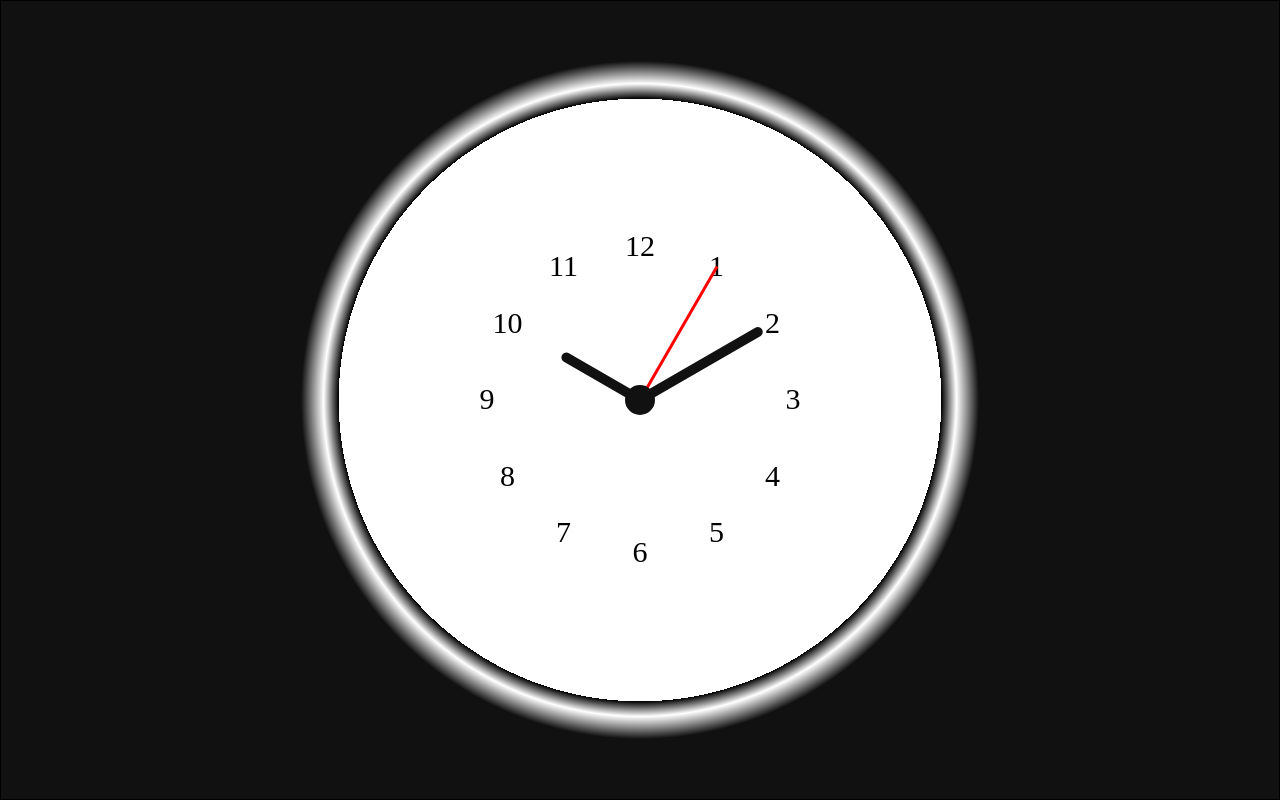
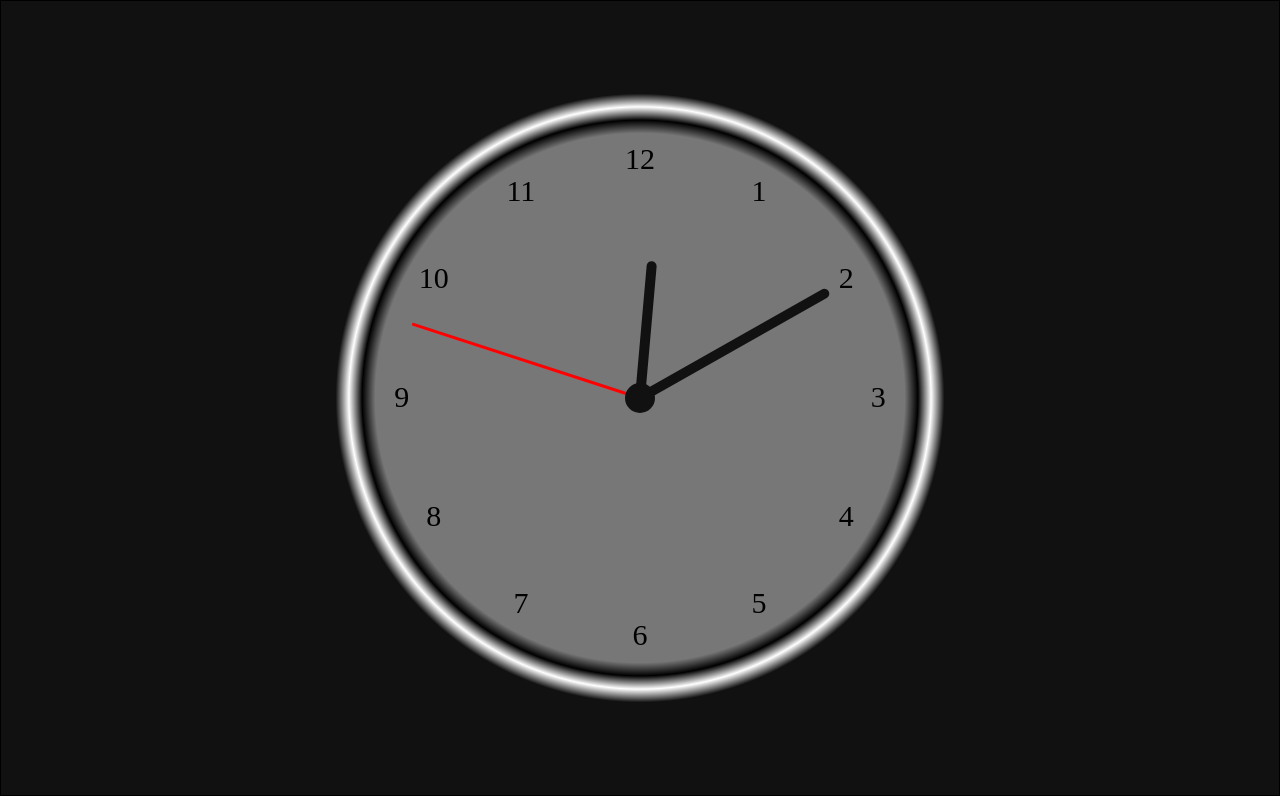
Before and after one commit to ToniCoffee/static-make-pairs, a website: page clock/index.html in a window 1280 px wide. Drawn offline with Linux system fonts and the light colour scheme.

Commit message:
initial commit

```diff
--- a/clock/clock.js
+++ b/clock/clock.js
@@ -1,29 +1,42 @@
-document.addEventListener('DOMContentLoaded', function (e) {
-  canvas.width =
-    document.documentElement.clientWidth || document.body.clientWidth;
-  const scrollWidth =
-    document.documentElement.scrollWidth || document.body.scrollWidth;
-  canvas.width -= scrollWidth - canvas.width;
+document.addEventListener("DOMContentLoaded", function (e) {
+  const canvas                = document.getElementById("canvas");
+  canvas.width                = document.documentElement.clientWidth || document.body.clientWidth;
+  const scrollWidth           = document.documentElement.scrollWidth || document.body.scrollWidth;
+  canvas.width                -= scrollWidth - canvas.width;
 
-  canvas.height =
-    document.documentElement.clientHeight || document.body.clientHeight;
-  const scrollHeight =
-    document.documentElement.scrollHeight || document.body.scrollHeight;
-  canvas.height -= scrollHeight - canvas.height;
+  canvas.height               = document.documentElement.clientHeight || document.body.clientHeight;
+  const scrollHeight          = document.documentElement.scrollHeight || document.body.scrollHeight;
+  canvas.height               -= scrollHeight - canvas.height;
 
-  const clockRadius = 85;
-  const halfCanvasWidth = canvas.width / 2;
-  const halfCanvasHeight = canvas.height / 2;
-  const hoursAngleIncrement = degreesToRadians(30); // 30 = 360 / 12; (In radians)
-  const secondsAngleIncrement = 6; // 6  = 360 / 60; (In degrees)
-  let currentSecondsAngle = 180;
+  const date                  = new Date();
+  let dateHour                = date.getHours() - 12;
+  let dateMinutes             = date.getMinutes();
+  let dateSeconds             = date.getSeconds();
+  const clockRadius           = canvas.width < canvas.height ? (canvas.width / 3) / 2 : (canvas.height / 3) / 2; // 85
+  const halfCanvasWidth       = canvas.width / 2;
+  const halfCanvasHeight      = canvas.height / 2;
+  const hoursAngle            = degreesToRadians(30);  // 30 = 360 / 12; (In radians)
+  const secondsAngleIncrement = 6 / 1;      // Six degrees every 1 second; (In degrees)
+  const minutesAngleIncrement = 6 / 60;     // Six degrees every 60 seconds; (In degrees)
+  const hoursAngleIncrement   = 30 / 3600;  // 30 degrees every 3600 seconds; (In degrees)
+  let currentSecondsAngle     = 180 + (dateSeconds * 6);
+  let currentMinutesAngle     = 180 + (dateMinutes * 6);
+  let currentHoursAngle       = 180 + (dateHour * 6 * 5) + (dateMinutes * 60 * 30) / 3600;
 
-  const fontSize = 30;
-  const halfFontSize = fontSize / 2;
+  const fontSize              = 30;
+  const halfFontSize          = fontSize / 2;
 
-  const ctx = canvas.getContext('2d');
-  ctx.font = `${fontSize}px serif`;
-  ctx.textAlign = 'center';
+  canvas.style.background     = `radial-gradient(
+    circle at center,
+    #777777 ${clockRadius * 2}px,
+    #000000 ${clockRadius * 2.1}px,
+    #ffffff ${clockRadius * 2.2}px,
+    #111111 ${clockRadius * 2.3}px
+  )`;
+
+  const ctx      = canvas.getContext("2d");
+  ctx.font       = `${fontSize}px serif`;
+  ctx.textAlign  = "center";
 
   drawAll(
     ctx,
@@ -31,12 +44,17 @@ document.addEventListener('DOMContentLoaded', function (e) {
     halfCanvasHeight,
     halfFontSize,
     clockRadius,
-    hoursAngleIncrement,
+    hoursAngle,
+    currentHoursAngle,
+    currentMinutesAngle,
     currentSecondsAngle
   );
 
   let handler = setInterval(() => {
-    currentSecondsAngle += secondsAngleIncrement;
+    currentSecondsAngle = setSeconds(currentSecondsAngle, secondsAngleIncrement);
+    currentMinutesAngle = setMinutes(currentMinutesAngle, minutesAngleIncrement);
+    currentHoursAngle   = setHours(currentHoursAngle, hoursAngleIncrement);
+
     ctx.clearRect(0, 0, canvas.width, canvas.height);
 
     drawAll(
@@ -45,17 +63,42 @@ document.addEventListener('DOMContentLoaded', function (e) {
       halfCanvasHeight,
       halfFontSize,
       clockRadius,
-      hoursAngleIncrement,
+      hoursAngle,
+      currentHoursAngle,
+      currentMinutesAngle,
       currentSecondsAngle
     );
   }, 1000);
 });
+
+function normalize(angle) {
+  if (angle === 540) angle = 180;
+  return angle;
+}
 
 function degreesToRadians(degrees = 1) {
   return (degrees * Math.PI) / 180;
 }
 function radiansToDegrees(radians = 1) {
   return (radians * 180) / Math.PI;
+}
+
+function setSeconds(seconds, angleIncrement) {
+  seconds += angleIncrement;
+  seconds = normalize(seconds);
+  return seconds;
+}
+
+function setMinutes(minutes, angleIncrement) {
+  minutes += angleIncrement;
+  minutes = normalize(minutes);
+  return minutes;
+}
+
+function setHours(hours, angleIncrement) {
+  hours += angleIncrement;
+  hours = normalize(hours);
+  return hours;
 }
 
 function drawAxis(
@@ -65,7 +108,7 @@ function drawAxis(
   halfCanvasWidth,
   halfCanvasHeight
 ) {
-  ctx.strokeStyle = 'green';
+  ctx.strokeStyle = "green";
   ctx.beginPath();
   ctx.moveTo(0, halfCanvasHeight);
   ctx.lineTo(canvasWidth, halfCanvasHeight);
@@ -77,14 +120,14 @@ function drawAxis(
   ctx.lineTo(halfCanvasWidth, canvasheight);
   ctx.stroke();
   ctx.closePath();
-  ctx.strokeStyle = 'black';
+  ctx.strokeStyle = "black";
 }
 
 function drawCenter(ctx, halfCanvasWidth, halfCanvasHeight, radius = 15) {
-  ctx.fillStyle = '#111111';
+  ctx.fillStyle = "#111111";
   ctx.arc(halfCanvasWidth, halfCanvasHeight, radius, 0, Math.PI * 2);
   ctx.fill();
-  ctx.fillStyle = 'black';
+  ctx.fillStyle = "black";
 }
 
 function drawHours(
@@ -123,6 +166,7 @@ function drawHoursLines(
   clockRadius
 ) {
   ctx.beginPath();
+  ctx.lineWidth = 1;
   ctx.moveTo(halfCanvasWidth, halfCanvasHeight);
   ctx.lineTo(
     halfCanvasWidth + cos * clockRadius * 2,
@@ -140,21 +184,20 @@ function drawHandler(
   factor = 1,
   rotationDegrees = 0,
   w = 10,
-  strokeStyle = '#111111'
+  strokeStyle = "#111111"
 ) {
   ctx.translate(halfCanvasWidth, halfCanvasHeight);
   ctx.rotate(degreesToRadians(rotationDegrees));
-  // ctx.fillRect(-w / 2, 0, w, clockRadius * factor);
   ctx.beginPath();
   ctx.moveTo(0, 0);
   ctx.strokeStyle = strokeStyle;
   ctx.lineWidth = w;
-  ctx.lineCap = 'round';
+  ctx.lineCap = "round";
   ctx.lineTo(0, clockRadius * factor);
   ctx.stroke();
   ctx.closePath();
   ctx.setTransform(1, 0, 0, 1, 0, 0);
-  ctx.strokeStyle = 'black';
+  ctx.strokeStyle = "black";
 }
 
 function drawHourHandler(
@@ -162,10 +205,10 @@ function drawHourHandler(
   halfCanvasWidth,
   halfCanvasHeight,
   clockRadius,
+  rotationDegrees = 0,
   factor = 1,
-  rotationDegrees = 0,
   w = 10,
-  strokeStyle = '#111111'
+  strokeStyle = "#111111"
 ) {
   drawHandler(
     ctx,
@@ -184,10 +227,10 @@ function drawMinuteHandler(
   halfCanvasWidth,
   halfCanvasHeight,
   clockRadius,
+  rotationDegrees = 0,
   factor = 1,
-  rotationDegrees = 0,
   w = 10,
-  strokeStyle = '#111111'
+  strokeStyle = "#111111"
 ) {
   drawHandler(
     ctx,
@@ -206,10 +249,10 @@ function drawSecondHandler(
   halfCanvasWidth,
   halfCanvasHeight,
   clockRadius,
+  rotationDegrees = 0,
   factor = 1,
-  rotationDegrees = 0,
   w = 10,
-  strokeStyle = '#111111'
+  strokeStyle = "#111111"
 ) {
   drawHandler(
     ctx,
@@ -229,13 +272,15 @@ function drawAll(
   halfCanvasHeight,
   halfFontSize,
   clockRadius,
-  hoursAngleIncrement,
+  hoursAngle,
+  currentHoursAngle,
+  currentMinutesAngle,
   currentSecondsAngle
 ) {
   // drawAxis(ctx, canvas.width, canvas.height, halfCanvasWidth, halfCanvasHeight);
   drawHours(
     ctx,
-    hoursAngleIncrement,
+    hoursAngle,
     halfCanvasWidth,
     halfCanvasHeight,
     halfFontSize,
@@ -246,19 +291,26 @@ function drawAll(
     halfCanvasWidth,
     halfCanvasHeight,
     clockRadius,
+    currentSecondsAngle,
     1.8,
-    currentSecondsAngle,
     3,
-    'red'
+    "red"
   );
   drawMinuteHandler(
     ctx,
     halfCanvasWidth,
     halfCanvasHeight,
     clockRadius,
-    1.6,
-    240
+    currentMinutesAngle,
+    1.6
   );
-  drawHourHandler(ctx, halfCanvasWidth, halfCanvasHeight, clockRadius, 1, 120);
+  drawHourHandler(
+    ctx,
+    halfCanvasWidth,
+    halfCanvasHeight,
+    clockRadius,
+    currentHoursAngle,
+    1
+  );
   drawCenter(ctx, halfCanvasWidth, halfCanvasHeight);
 }
--- a/clock/index.html
+++ b/clock/index.html
@@ -1,4 +1,4 @@
-<!-- <!DOCTYPE html> -->
+<!DOCTYPE html>
 <html lang="en">
   <head>
     <meta charset="UTF-8" />
--- a/clock/package.json
+++ b/clock/package.json
@@ -1,4 +1,6 @@
 {
   "name": "clock",
-  "version": "1.0.0"
+  "version": "1.0.0",
+  "keywords": [],
+  "description": ""
 }
--- /dev/null
+++ b/clock/sandbox.config.json
@@ -0,0 +1,6 @@
+{
+  "infiniteLoopProtection": true,
+  "hardReloadOnChange": false,
+  "view": "browser",
+  "template": "static"
+}
```
